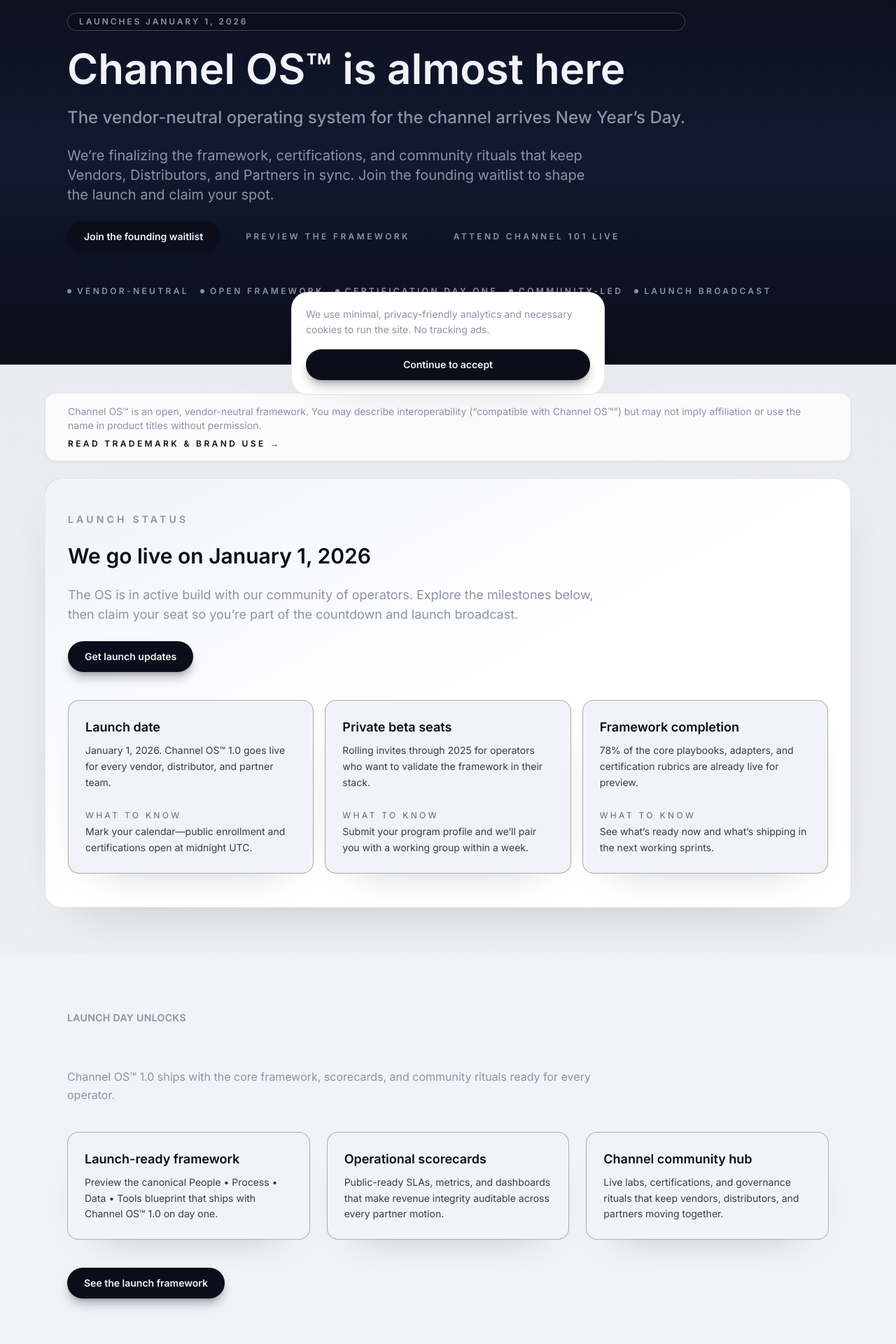
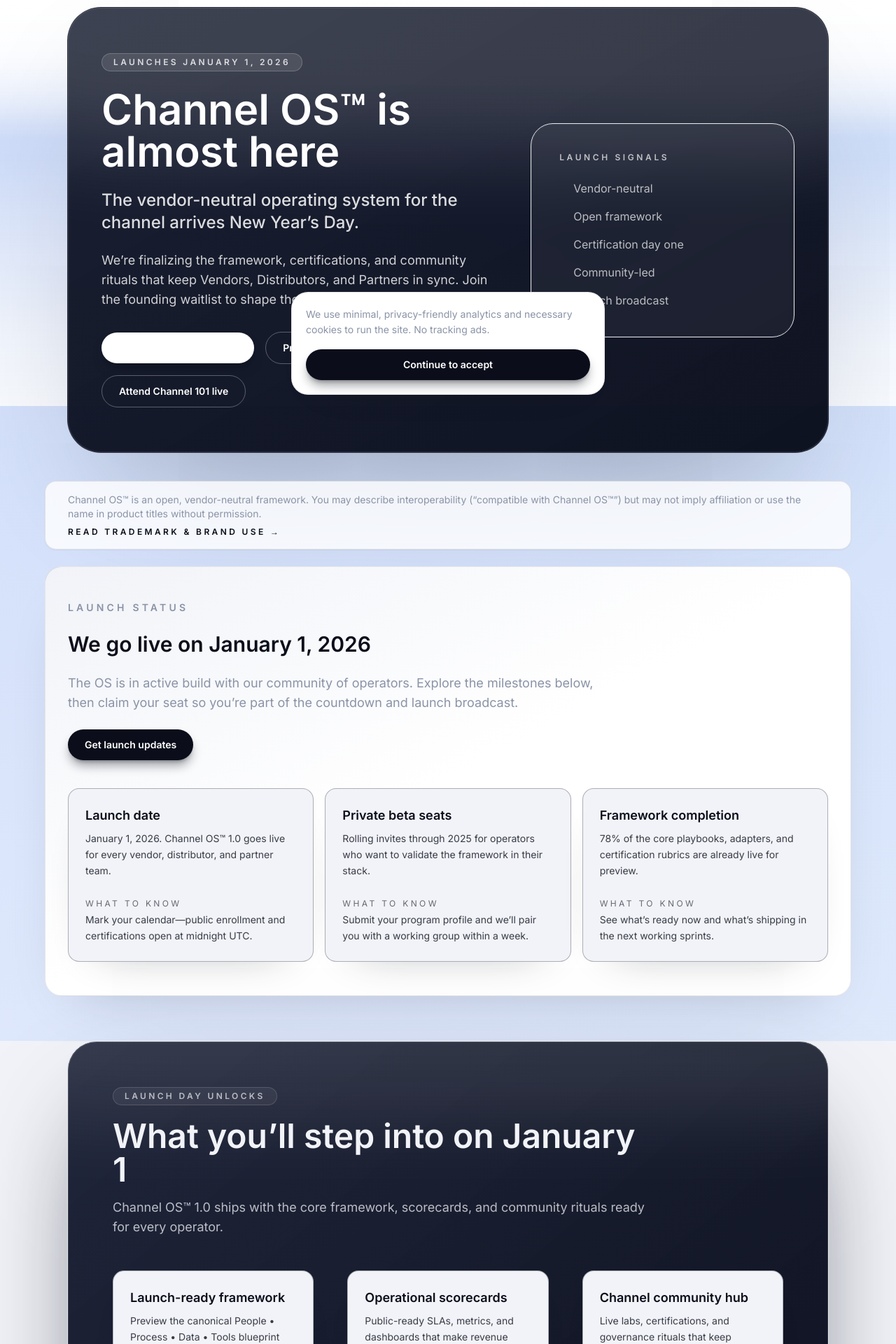
Before and after one commit to TychoLoke/RealityCheck, a Next.js app: page / in a window 1280 px wide. Shown: the part 220-2140 px from the top of the page at 70% size. Built offline with nearby package versions, Linux system fonts and the light colour scheme; no server answers.

Commit message:
Reimagine site layout with layered hero and sections

```diff
--- a/app/globals.css
+++ b/app/globals.css
@@ -6,12 +6,14 @@
   --color-midnight: #0b0e1a;
   --color-graphite: #f1f3f8;
   --color-cloud: #ffffff;
-  --color-slate: #8a93a6;
-  --color-electric-indigo: #0b0e1a;
-  --color-aqua-teal: #8a93a6;
+  --color-slate: #6e7791;
+  --color-electric-indigo: #4f46e5;
+  --color-aqua-teal: #0ea5e9;
   --color-sunrise-amber: #ff9a1f;
   --color-success-green: #16a34a;
   --color-error-red: #ef4444;
+  --surface-glow: rgba(79, 70, 229, 0.12);
+  --surface-glow-strong: rgba(14, 165, 233, 0.18);
 }
 
 html {
@@ -19,8 +21,11 @@ html {
 }
 
 body {
-  background: radial-gradient(circle at top, rgba(11, 14, 26, 0.05), transparent 55%),
-    linear-gradient(180deg, rgba(241, 243, 248, 0.95), rgba(255, 255, 255, 1));
+  background-color: #eef2ff;
+  background-image: radial-gradient(circle at 5% -10%, rgba(79, 70, 229, 0.16), transparent 55%),
+    radial-gradient(circle at 95% -20%, rgba(14, 165, 233, 0.18), transparent 55%),
+    radial-gradient(circle at 50% 120%, rgba(255, 154, 31, 0.12), transparent 60%),
+    linear-gradient(180deg, rgba(248, 250, 255, 0.96), rgba(255, 255, 255, 1));
   color: var(--color-midnight);
   min-height: 100vh;
 }
@@ -34,8 +39,21 @@ a:hover {
 }
 
 :focus-visible {
-  outline: 3px solid var(--color-midnight);
+  outline: 3px solid var(--color-electric-indigo);
   outline-offset: 3px;
+}
+
+@layer utilities {
+  .bg-soft-grid {
+    background-image:
+      linear-gradient(90deg, rgba(11, 14, 26, 0.04) 1px, transparent 0),
+      linear-gradient(0deg, rgba(11, 14, 26, 0.04) 1px, transparent 0);
+    background-size: 36px 36px;
+  }
+
+  .mask-faded-edge {
+    mask-image: radial-gradient(circle at center, black 20%, transparent 70%);
+  }
 }
 
 @media (prefers-reduced-motion: reduce) {
--- a/app/layout.tsx
+++ b/app/layout.tsx
@@ -49,14 +49,28 @@ export const metadata: Metadata = {
 
 export default function RootLayout({ children }: { children: React.ReactNode }) {
   return (
-    <html lang="en" className="bg-graphite text-midnight">
+    <html lang="en" className="bg-transparent text-midnight">
       <body
-        className={`${inter.className} flex min-h-screen flex-col bg-transparent text-midnight antialiased`}
+        className={`${inter.className} relative flex min-h-screen flex-col bg-transparent text-midnight antialiased`}
       >
+        <div className="pointer-events-none fixed inset-0 -z-20 overflow-hidden">
+          <div className="absolute inset-0 bg-soft-grid opacity-40 mask-faded-edge" />
+          <div className="absolute inset-x-0 top-0 h-[420px] bg-gradient-to-b from-white via-white/80 to-transparent" />
+          <div className="absolute inset-x-0 bottom-[-20%] h-[520px] bg-gradient-to-t from-white via-white/70 to-transparent" />
+          <div className="absolute left-1/2 top-[10%] h-[520px] w-[70vw] -translate-x-1/2 rounded-full bg-[radial-gradient(circle,rgba(79,70,229,0.18),transparent_70%)] blur-3xl" />
+          <div className="absolute right-[12%] top-[45%] h-[360px] w-[40vw] rounded-full bg-[radial-gradient(circle,rgba(14,165,233,0.24),transparent_70%)] blur-3xl" />
+        </div>
         <Header />
         <ActionBand />
-        <main id="main-content" className="flex-1">
-          {children}
+        <main id="main-content" className="relative flex-1">
+          <div className="pointer-events-none absolute inset-0 -z-10">
+            <div className="absolute inset-x-0 top-0 h-64 bg-gradient-to-b from-white via-white/60 to-transparent" />
+            <div className="absolute inset-x-0 bottom-0 h-64 bg-gradient-to-t from-white via-white/60 to-transparent" />
+            <div className="absolute inset-x-[10%] top-1/3 h-[320px] rounded-[48px] bg-[radial-gradient(circle,rgba(255,154,31,0.14),transparent_70%)] blur-2xl" />
+          </div>
+          <div className="relative flex flex-col gap-20 pb-24 pt-6 sm:gap-24 sm:pb-32">
+            {children}
+          </div>
         </main>
         <Footer />
         <CookieNotice />
--- a/components/CTAButton.tsx
+++ b/components/CTAButton.tsx
@@ -15,13 +15,13 @@ const baseStyles =
 
 const variantStyles: Record<NonNullable<CTAButtonProps["variant"]>, string> = {
   primary:
-    "bg-midnight text-graphite shadow-lg shadow-midnight/30 transition hover:bg-midnight/90 focus-visible:outline-midnight",
+    "bg-midnight text-white shadow-lg shadow-midnight/40 transition hover:bg-midnight/90 focus-visible:outline-midnight",
   secondary:
-    "border border-neutral/50 text-neutral hover:border-neutral/70 focus-visible:outline-neutral",
+    "border border-midnight/10 bg-white/80 text-midnight shadow-sm hover:border-midnight/20 focus-visible:outline-midnight",
   ghost:
-    "text-neutral hover:text-midnight focus-visible:outline-neutral",
+    "text-midnight/70 hover:text-midnight focus-visible:outline-midnight/50",
   inverted:
-    "border border-midnight/20 text-midnight hover:bg-midnight/5 focus-visible:outline-midnight",
+    "border border-white/30 text-white hover:bg-white/10 focus-visible:outline-white",
 };
 
 export function CTAButton({
--- a/components/Hero.tsx
+++ b/components/Hero.tsx
@@ -25,78 +25,105 @@ export function Hero({
   variant = "light",
 }: HeroProps) {
   const isDark = variant === "dark";
-  const sectionBackground = isDark
-    ? "border-graphite/15 bg-gradient-to-b from-midnight via-[#111931] to-[#0b0e1a]"
-    : "border-midnight/10 bg-gradient-to-b from-graphite via-cloud to-cloud";
-  const eyebrowClasses = isDark
-    ? "inline-flex items-center gap-3 rounded-full border border-neutral/40 bg-midnight/60 px-4 py-1 text-xs font-semibold uppercase tracking-[0.24em] text-neutral backdrop-blur"
-    : "inline-flex items-center gap-3 rounded-full border border-midnight/10 bg-cloud px-4 py-1 text-xs font-semibold uppercase tracking-[0.24em] text-neutral";
-  const titleClasses = isDark
-    ? "text-4xl font-semibold text-graphite sm:text-5xl lg:text-6xl"
-    : "text-4xl font-semibold text-midnight sm:text-5xl lg:text-6xl";
-  const taglineClasses = isDark
-    ? "text-xl font-medium text-neutral sm:text-2xl"
-    : "text-xl font-medium text-midnight sm:text-2xl";
-  const descriptionClasses = isDark
-    ? "max-w-3xl text-lg leading-relaxed text-neutral sm:text-xl"
-    : "max-w-3xl text-lg leading-relaxed text-neutral sm:text-xl";
-  const proofPointClasses = isDark
-    ? "flex flex-wrap items-center gap-4 text-xs font-semibold uppercase tracking-[0.28em] text-neutral"
-    : "flex flex-wrap items-center gap-4 text-xs font-semibold uppercase tracking-[0.28em] text-neutral";
-  const proofDotClasses = isDark ? "h-1.5 w-1.5 rounded-full bg-neutral" : "h-1.5 w-1.5 rounded-full bg-midnight/60";
-  const ghostButtonClasses = isDark
-    ? "px-4 py-2 text-xs font-semibold uppercase tracking-[0.28em] text-neutral"
-    : "px-4 py-2 text-xs font-semibold uppercase tracking-[0.28em] text-neutral";
-  const primaryButtonClasses = "";
+
+  const palette = isDark
+    ? {
+        surface:
+          "border-white/10 bg-[linear-gradient(150deg,rgba(15,21,40,0.95),rgba(10,14,29,0.98))]",
+        accent: "from-sunrise-amber/25 via-transparent to-aqua-teal/20",
+        halo: "bg-white/15",
+        badge: "border-white/20 bg-white/10 text-white/80",
+        title: "text-white",
+        copy: "text-white/80",
+        tagline: "text-white/85",
+        proof: "text-white/70",
+        ring: "ring-white/10",
+        proofSurface: "border-white/12 bg-white/5",
+        proofFrame: "border-white/15",
+      }
+    : {
+        surface:
+          "border-midnight/10 bg-[linear-gradient(150deg,rgba(255,255,255,0.96),rgba(236,242,255,0.92))]",
+        accent: "from-electric-indigo/20 via-transparent to-aqua-teal/15",
+        halo: "bg-white/70",
+        badge: "border-midnight/10 bg-white/80 text-midnight/70",
+        title: "text-midnight",
+        copy: "text-midnight/70",
+        tagline: "text-midnight/80",
+        proof: "text-midnight/60",
+        ring: "ring-midnight/5",
+        proofSurface: "border-midnight/10 bg-white/80",
+        proofFrame: "border-white/60",
+      };
+
+  const primaryButtonClasses = isDark
+    ? "bg-white text-midnight shadow-[0_28px_72px_-48px_rgba(255,255,255,0.6)] hover:bg-white/90"
+    : "shadow-[0_28px_72px_-48px_rgba(79,70,229,0.55)] hover:shadow-[0_32px_96px_-56px_rgba(79,70,229,0.6)]";
+
+  const ghostVariant = isDark ? "inverted" : "ghost";
 
   return (
-    <section
-      className={`relative overflow-hidden border-b py-20 sm:py-24 ${sectionBackground}`}
+    <section className="relative isolate px-4 pt-12 sm:px-6 sm:pt-16">
+      <div className="pointer-events-none absolute inset-x-0 top-0 -z-10 h-64 bg-gradient-to-b from-white via-white/70 to-transparent" />
+      <Container className="relative">
+        <div
+          className={`relative overflow-hidden rounded-[48px] border ${palette.surface} shadow-[0_80px_200px_-80px_rgba(12,15,27,0.45)] ring-1 ring-inset ${palette.ring}`}
         >
-      <div className="pointer-events-none absolute inset-0 -z-10 bg-[radial-gradient(circle_at_top_right,rgba(138,147,166,0.12),transparent_65%)]" />
-      <div className="pointer-events-none absolute inset-y-0 right-0 -z-10 hidden w-1/2 bg-[radial-gradient(circle_at_center,rgba(138,147,166,0.08),transparent_60%)] sm:block" />
-      <Container className="flex flex-col items-start gap-12 text-left">
-        <div className="flex flex-col gap-6">
-          <span className={eyebrowClasses}>
+          <div className={`pointer-events-none absolute inset-0 bg-gradient-to-br ${palette.accent} opacity-70`} />
+          <div className={`pointer-events-none absolute -top-1/2 left-1/2 h-[520px] w-[140%] -translate-x-1/2 rounded-full blur-3xl ${palette.halo}`} />
+          <div className="relative z-10 grid gap-12 px-8 py-14 sm:px-12 sm:py-16 lg:grid-cols-[minmax(0,3fr)_minmax(0,2fr)] lg:items-center">
+            <div className="flex flex-col gap-8">
+              <div className="space-y-6">
+                <span
+                  className={`inline-flex w-fit items-center gap-2 rounded-full border px-4 py-1 text-xs font-semibold uppercase tracking-[0.28em] ${palette.badge}`}
+                >
                   {eyebrow ?? "Vendor-neutral by design"}
                 </span>
-          <h1 className={titleClasses}>{title}</h1>
-          {tagline ? <p className={taglineClasses}>{tagline}</p> : null}
-          <p className={descriptionClasses}>{description}</p>
-          <div className="flex flex-wrap items-center gap-3">
+                <h1 className={`text-4xl font-semibold sm:text-5xl lg:text-6xl ${palette.title}`}>{title}</h1>
+                {tagline ? (
+                  <p className={`text-xl font-medium sm:text-2xl ${palette.tagline}`}>{tagline}</p>
+                ) : null}
+                <p className={`max-w-2xl text-base leading-relaxed sm:text-lg ${palette.copy}`}>{description}</p>
+              </div>
+              <div className="flex flex-wrap items-center gap-4">
                 <CTAButton href={primaryCta.href} className={primaryButtonClasses}>
                   {primaryCta.label}
                 </CTAButton>
                 {secondaryCta ? (
-              <CTAButton
-                href={secondaryCta.href}
-                variant={isDark ? "inverted" : "ghost"}
-                className={ghostButtonClasses}
-              >
+                  <CTAButton href={secondaryCta.href} variant={ghostVariant}>
                     {secondaryCta.label}
                   </CTAButton>
                 ) : null}
                 {tertiaryCta ? (
-              <CTAButton
-                href={tertiaryCta.href}
-                variant={isDark ? "inverted" : "ghost"}
-                className={ghostButtonClasses}
-              >
+                  <CTAButton href={tertiaryCta.href} variant={ghostVariant}>
                     {tertiaryCta.label}
                   </CTAButton>
                 ) : null}
               </div>
             </div>
             {proofPoints.length ? (
-          <div className={proofPointClasses}>
+              <aside
+                className={`relative overflow-hidden rounded-[32px] border p-8 backdrop-blur-sm lg:p-10 ${palette.proofSurface}`}
+              >
+                <div className={`pointer-events-none absolute inset-0 rounded-[32px] border ${palette.proofFrame} opacity-40`} />
+                <div className="relative z-10 space-y-6">
+                  <p className={`text-xs font-semibold uppercase tracking-[0.3em] ${palette.proof}`}>Launch signals</p>
+                  <ul className={`space-y-4 text-sm leading-relaxed sm:text-base ${palette.proof}`}>
                     {proofPoints.map((point) => (
-              <span key={point} className="flex items-center gap-2">
-                <span aria-hidden="true" className={proofDotClasses} />
-                {point}
-              </span>
+                      <li key={point} className="flex items-start gap-3">
+                        <span
+                          aria-hidden="true"
+                          className="mt-1 inline-flex h-2 w-2 rounded-full bg-gradient-to-br from-sunrise-amber to-aqua-teal"
+                        />
+                        <span>{point}</span>
+                      </li>
                     ))}
+                  </ul>
                 </div>
+              </aside>
             ) : null}
+          </div>
+        </div>
       </Container>
     </section>
   );
--- a/components/Section.tsx
+++ b/components/Section.tsx
@@ -34,31 +34,83 @@ export function Section({
 }: SectionProps) {
   const gridClasses = columnsClassMap[columns];
   const isInverted = variant === "inverted";
-  const titleClass = isInverted ? "text-graphite" : "text-midnight";
-  const descriptionClass = "text-neutral";
-  const eyebrowClass = "text-neutral";
-  const containerTextClass = isInverted ? "text-graphite" : "text-midnight";
+
+  const palette = isInverted
+    ? {
+        title: "text-graphite",
+        description: "text-graphite/75",
+        eyebrow: "text-graphite/70",
+        content: "text-graphite",
+        badge: "border-white/15 bg-white/5",
+        border: "border-white/12",
+        surface:
+          "bg-[linear-gradient(140deg,rgba(18,24,46,0.94),rgba(10,14,29,0.98))] backdrop-blur-xl",
+        shadow: "shadow-[0_72px_160px_-64px_rgba(2,6,17,0.8)]",
+        accent: "from-sunrise-amber/25 via-transparent to-aqua-teal/20",
+        halo: "bg-white/10",
+        ring: "ring-white/10",
+        frame: "border-white/15",
+      }
+    : {
+        title: "text-midnight",
+        description: "text-midnight/70",
+        eyebrow: "text-midnight/60",
+        content: "text-midnight",
+        badge: "border-midnight/10 bg-white/70",
+        border: "border-midnight/10",
+        surface:
+          "bg-[linear-gradient(140deg,rgba(255,255,255,0.96),rgba(236,242,255,0.92))] backdrop-blur-lg",
+        shadow: "shadow-[0_72px_160px_-64px_rgba(12,15,27,0.4)]",
+        accent: "from-electric-indigo/20 via-transparent to-aqua-teal/15",
+        halo: "bg-white/70",
+        ring: "ring-midnight/5",
+        frame: "border-white/60",
+      };
 
   return (
-    <section id={id} className={`py-16 sm:py-20 ${className}`}>
-      <Container className={`flex flex-col gap-10 ${containerTextClass}`}>
-        <div className="max-w-3xl">
+    <section
+      id={id}
+      className={`relative isolate px-4 sm:px-6 ${className}`}
+    >
+      <div className="pointer-events-none absolute inset-x-6 top-0 h-px bg-gradient-to-r from-transparent via-midnight/15 to-transparent" />
+      <div className="pointer-events-none absolute inset-x-10 bottom-[-80px] h-40 rounded-[48px] bg-gradient-to-t from-midnight/10 via-midnight/5 to-transparent blur-2xl" />
+      <Container className="relative">
+        <div
+          className={`group relative overflow-hidden rounded-[42px] border ${palette.border} ${palette.surface} ${palette.shadow} ring-1 ring-inset ${palette.ring}`}
+        >
+          <div className={`pointer-events-none absolute inset-0 bg-gradient-to-br ${palette.accent} opacity-60`} />
+          <div
+            className={`pointer-events-none absolute -top-1/3 left-1/2 h-80 w-[130%] -translate-x-1/2 rounded-full blur-3xl ${palette.halo}`}
+          />
+          <div
+            className={`relative z-10 flex flex-col gap-12 px-6 py-12 sm:px-12 sm:py-16 lg:px-16 ${palette.content}`}
+          >
+            <header className="max-w-3xl space-y-5">
               {eyebrow ? (
-            <span className={`text-sm font-semibold uppercase tracking-wide ${eyebrowClass}`}>{eyebrow}</span>
+                <span
+                  className={`inline-flex items-center gap-2 rounded-full border px-4 py-1 text-xs font-semibold uppercase tracking-[0.28em] ${palette.eyebrow} ${palette.badge}`}
+                >
+                  {eyebrow}
+                </span>
               ) : null}
-          <h2 className={`mt-2 text-2xl font-semibold sm:text-3xl ${titleClass}`}>{title}</h2>
+              <div className="space-y-4">
+                <h2 className={`text-3xl font-semibold sm:text-4xl lg:text-5xl ${palette.title}`}>{title}</h2>
                 {description ? (
-            <p className={`mt-4 text-base leading-relaxed ${descriptionClass}`}>{description}</p>
+                  <p className={`text-base leading-relaxed sm:text-lg ${palette.description}`}>{description}</p>
                 ) : null}
               </div>
-        <div className={`grid gap-6 ${gridClasses}`}>{children}</div>
+            </header>
+            <div className={`grid gap-10 sm:gap-12 ${gridClasses}`}>{children}</div>
             {cta ? (
-          <div>
+              <div className="flex flex-wrap items-center gap-4">
                 <CTAButton href={cta.href} variant={cta.variant ?? (isInverted ? "inverted" : "primary")}>
                   {cta.label}
                 </CTAButton>
               </div>
             ) : null}
+          </div>
+          <div className={`pointer-events-none absolute inset-0 rounded-[42px] border ${palette.frame} opacity-40`} />
+        </div>
       </Container>
     </section>
   );
```
Lines whose indentation alone changed are shown as unchanged.
